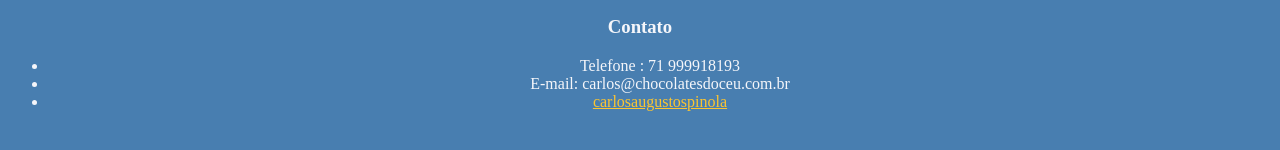
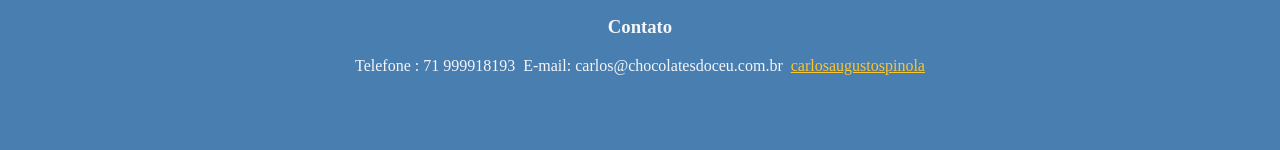
Before and after one commit to carlos645/me, a plain HTML site: page index.html in a window 1280 px wide. Shown: the part 344-494 px from the top of the page. Drawn offline with Linux system fonts and the light colour scheme.

Commit message:
realização da tarefa da #4

```diff
--- a/index.html
+++ b/index.html
@@ -14,9 +14,11 @@
       <img src="pediatria-1.jpg" alt="minha imagem">
       <p>Tenho 24 anos, sou estudante de engenharia da computação. No momento estou fazendo um curso sobre programação front-end para melhorar minha loja virtual.</p>
         <h3>Contato</h3>
-      <ul>
+      <ul class="lista-linha">
         <li>Telefone : 71  999918193</li>
+        <li></li>
         <li>E-mail: carlos@chocolatesdoceu.com.br</li>
+        <li></li>
         <li><a target="_blank" href="https://www.instagram.com/chocolatesdoceu_/"> carlosaugustospinola</a> </li>
 
 
--- a/style.css
+++ b/style.css
@@ -16,3 +16,10 @@
     max-height: 20%;
     border : 7px solid black;
 }
+.lista-linha {
+    padding-left: 0;
+    list-style: none;
+}
+.lista-linha li{
+    display: inline-block;
+}
```
